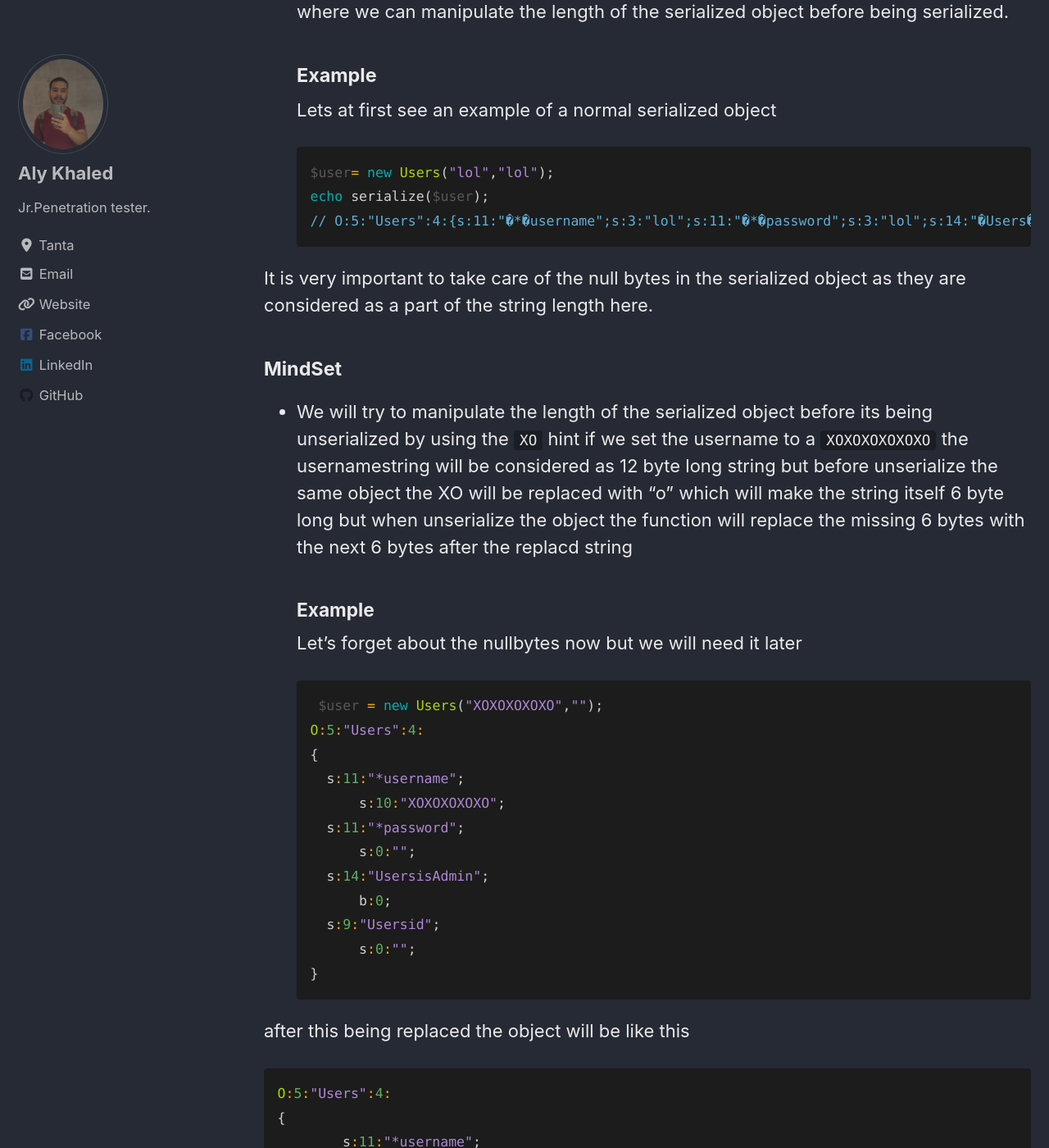
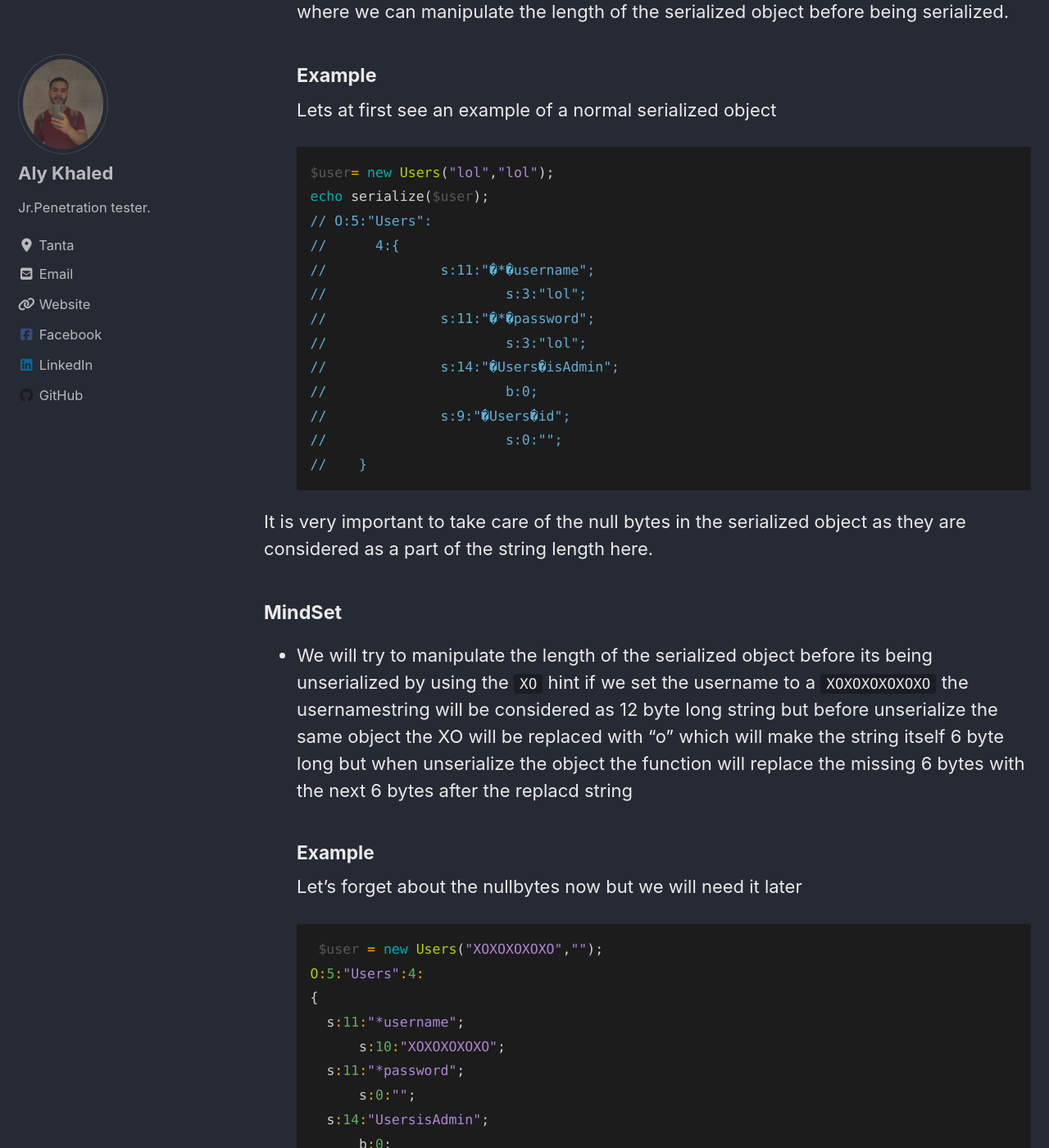
Before and after one commit to TU-Raiders/TU-Raiders.github.io, a Jekyll site: the page built from _posts/ctfs/2023-17-07-ICTMC finals - Puzzle2.md, in a window 1280 px wide and 1400 px high, scrolled down 2826 px. Shown: the whole window at 82% size. Built offline with Jekyll 4.4.1, drawn with Linux system fonts in a browser that asks for light colours; cached includes are drawn as plain includes; nearby versions of some CDN libraries; part of the change alters nothing that is shown; some of the changed text lies outside the part shown.

````diff
--- a/_posts/ctfs/2023-17-07-ICTMC finals - Puzzle2.md
+++ b/_posts/ctfs/2023-17-07-ICTMC finals - Puzzle2.md
@@ -103,7 +103,17 @@ To read the Flag we must set the `isAdmin` to true
   ```php
   $user= new Users("lol","lol");
   echo serialize($user);
-// O:5:"Users":4:{s:11:"�*�username";s:3:"lol";s:11:"�*�password";s:3:"lol";s:14:"�Users�isAdmin";b:0;s:9:"�Users�id";s:0:"";}
+// O:5:"Users":
+//	4:{
+//		s:11:"�*�username";
+//			s:3:"lol";
+//		s:11:"�*�password";
+//  			s:3:"lol";
+//		s:14:"�Users�isAdmin";
+//			b:0;
+//		s:9:"�Users�id";
+//  			s:0:"";
+//    }
 ```
 
 It is very important to take care of the null bytes in the serialized object as they are considered as a part of the string length here.
@@ -135,7 +145,9 @@ O:5:"Users":4:
 	s:11:"*username";
 		s:10:"ooooo";s:1
 	//and here it will gives you a parse error
-	//1:"*password";s:0:"";s:14:"UsersisAdmin";b:0;s:9:"Usersid";s:0:"";}
+	//1:"*password";
+	//s:0:"";s:14:"UsersisAdmin";
+	//b:0;s:9:"Usersid";s:0:"";}
 ```
 
 What can we benefit from this?
@@ -148,7 +160,8 @@ we will force the username to be equal `{n*o}";s:11:"�*�password";s:{passwor
 if we count the byte needed considering that the password payload is 2 digits long we need 26 bytes including the null bytes to be replaced so we will just write 26 `XO's`
 
 ```php
-$user= new Users("XOXOXOXOXOXOXOXOXOXOXOXOXOXOXOXOXOXOXOXOXOXOXOXOXOXO","{there will be a payload here}");
+$user= new Users("XOXOXOXOXOXOXOXOXOXOXOXOXOXOXOXOXOXOXOXOXOXOXOXOXOXO",
+			"{there will be a payload here}");
 
 O:5:"Users":4:
 {
````
